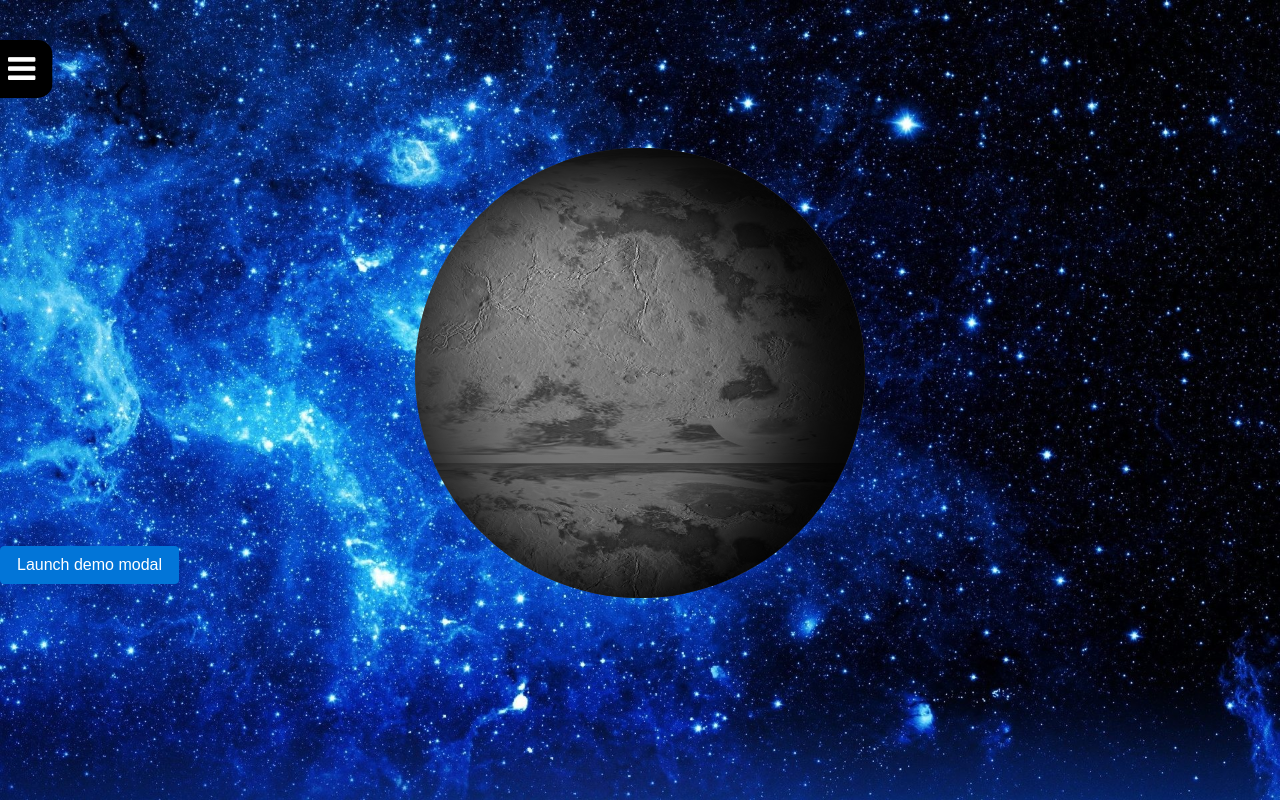
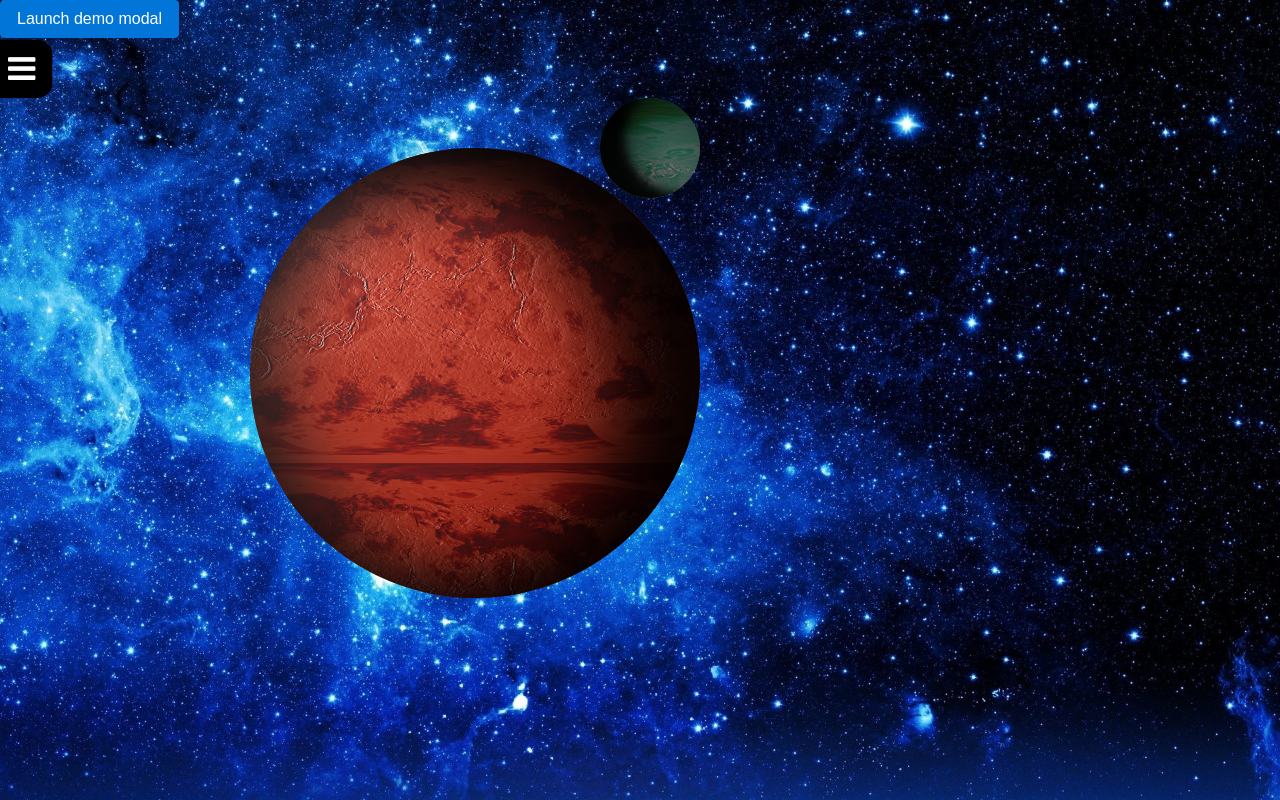
Before and after one commit to Mogget24/Nimor, a PHP site: page / in a window 1280 px wide. Run offline with PHP 8.4, Linux system fonts and the light colour scheme; some libraries are stand-ins or nearby versions.

Commit message:
added sprites and handled rotation of multiple planets

```diff
--- a/css/main.css
+++ b/css/main.css
@@ -7,7 +7,17 @@ body {
 	background-size: cover;
 }
 
+/* Global things */
+@font-face {
+	font-family: 'MetalMacabre';
+	font-style: normal;
+	font-weight: normal;
+	src: url('../fonts/MetalMacabre.ttf') format('truetype');
+}
 
+.mm {
+	font-family: 'MetalMacabre';
+}
 
 /* MRNU */
 #main-menu {
@@ -39,28 +49,60 @@ body {
 	border-bottom-left-radius: 0;
 }
 
+.menu-wrapper {
+	padding: 30% 0;
+	text-align: center;
+	color: white;
+}
+
+.menu-wrapper .logo {
+	color: white;
+	font-size: 3em;
+	margin-bottom: 1em;
+}
+
+.menu-wrapper > li:not(.logo) {
+	margin: 1em 0;
+}
+
+.menu-wrapper a {
+	color: white;
+}
 
 /* END MENU */
 
 /* Planets! */
-#planet {
+
+.main-content {
 	position: relative;
-	top: 100px;
+	width: 100%;
+	height: 100%;
+}
+
+.planet {
+	position: absolute;
+	/*top: 100px;
+	left: 25%;*/
 	width: 450px;
 	height: 450px;
 	margin: 3em auto;
-	background: url(../images/planet_sprite.jpg) 0 0 repeat;
+	background: url(../images/planet_sprite_red.png) 0 0 repeat;
 	border-radius: 50%;
 	background-size: 630px;
-	animation: rotate 100s linear infinite;
+	animation: rotate 50s linear infinite;
 	transition: transform 200ms linear;
 	transform-style: preserve-3d;
 	box-shadow: inset 20px 0 80px 6px rgba(0, 0, 0, 1);
 	color: #000;
 	z-index: 1;
+	cursor: pointer;
 }
 
-#planet:after {
+.active .planet {
+	transition: all 20s linear;
+}
+
+.planet:after {
 	content: "";
 	position: absolute;
 	top: 0%;
@@ -71,7 +113,7 @@ body {
 	box-shadow: -80px 15px 80px 10px rgba(0,0,0,.9) inset;
 }
 
-#planet:before {
+.planet:before {
 	content: "";
 	position: absolute;
 	border-radius: 50%;
@@ -86,6 +128,37 @@ body {
 @keyframes rotate {
 	0% {background-position: 0 0;}
 	100% {background-position: 630px 0;}
+}
+
+#p01 {
+	transform: translate(250px, 100px);
+}
+
+#p02 {
+	/*top: 0;
+	left: auto;
+	right: 10px;*/
+	width: 100px;
+	height: 100px;
+	background: url(../images/planet_sprite_green.png) 0 0 repeat;
+	animation: rotate 5s linear infinite;
+	transform: translate(600px, 50px);
+}
+
+#p02:after {
+	box-shadow: 30px -10px 10px -5px rgba(0,0,0,.9) inset;
+}
+
+.active #p01 {
+	width: 100px;
+	height: 100px;
+	transform: translate(600px, 50px);
+}
+
+.active #p02 {
+	width: 450px;
+	height: 450px;
+	transform: translate(250px, 100px);
 }
 
 
--- a/header.php
+++ b/header.php
@@ -27,7 +27,7 @@
 		<link rel="stylesheet" type="text/css" href="https://maxcdn.bootstrapcdn.com/font-awesome/4.7.0/css/font-awesome.min.css">
 
 		<!--<link href="https://fonts.googleapis.com/css?family=Open+Sans" rel="stylesheet">-->
-		<!--<link rel="shortcut icon" type="image/x-icon" href="images/favicon.ico">-->
+		<link rel="shortcut icon" type="image/x-icon" href="images/favicon.ico">
 
 		<!--
 
--- a/index.php
+++ b/index.php
@@ -12,6 +12,7 @@
 		<div id="main-menu">
 
 			<ul class="menu-wrapper list-unstyled">
+				<li class="mm logo">Nimor</li>
 				<li>
 					<a href="/">Home</a>
 				</li>
@@ -25,7 +26,9 @@
 
 		<main class="main-content">
 
-			<div id="planet"></div>
+			<div class="planet" id="p01"></div>
+
+			<div class="planet" id="p02"></div>
 
 			<button type="button" class="btn btn-primary" data-toggle="modal" data-target="#planet-details">
 				Launch demo modal
```
Also changed, not shown: fonts/MetalMacabre.ttf (added), images/favicon.ico (added), images/planet_sprite.jpg (deleted), images/planet_sprite.png (added), images/planet_sprite_blue.png (added), images/planet_sprite_green.png (added), images/planet_sprite_red.png (added).
